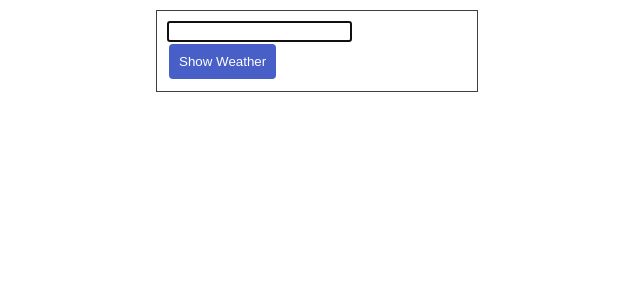
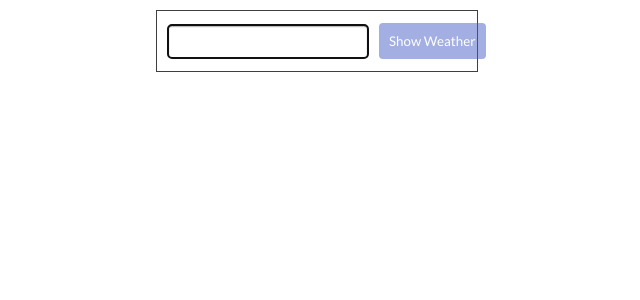
Before and after one commit to Stackeduary/Interactive-Front-End-Development-HW-3, a React app: page / in a window 1280 px wide. Shown: the top 300 px of the page, without its empty margins (323-963 px from the left). Built offline with nearby package versions, Linux system fonts and the light colour scheme.

Commit message:
solution in progress

```diff
--- a/public/index.css
+++ b/public/index.css
@@ -1,14 +1,17 @@
-.container {
+/* * {
+  font-family: 'Lato', sans-serif;
+}
+
+/* .container {
     font-family: Verdana, Geneva, Tahoma, sans-serif;
     display: flex;
     columns: 2;
-    /* align-items: center; */
     justify-content: left;
     font-size: 2em;
     border: 1px solid black;
     flex-direction: column;
     padding: 25px;
-}
+} */
 
 .btn {
     background-color: blue;
@@ -73,4 +76,126 @@
 .widget__row {
   display: flex;
   gap: 8px;
+} */
+
+input {
+  box-shadow: inset 0 0.0625em 0.125em #000;
+  max-width: 100%;
+  background-color: #fff;
+  border-radius: 4px;
+  color: #363636;
+  align-items: center;
+  border: 1px solid #dbdbdb;
+  display: inline-flex;
+  font-size: 16px;
+  justify-content: flex-start;
+  padding: 7px 11px;
+  position: relative;
+  vertical-align: top;
 }
+.input__message {
+  margin-top: 4px;
+  font-size: 13px;
+}
+.input__message.error {
+  color: #f14668;
+}
+button {
+  background-color: #485fc7;
+  border-radius: 4px;
+  border-color: transparent;
+  color: #fff;
+  cursor: pointer;
+  justify-content: center;
+  padding: 8px;
+  text-align: center;
+  white-space: nowrap;
+}
+button:disabled {
+  opacity: 0.5;
+  cursor: not-allowed;
+}
+button.green {
+  background-color: #48c78e;
+}
+
+/* @import url('https://fonts.googleapis.com/css2?family=Lato:wght@400;
+700&display=swap');
+ @import "elements"; */
+input {
+  box-shadow: inset 0 0.0625em 0.125em #000;
+  max-width: 100%;
+  background-color: #fff;
+  border-radius: 4px;
+  color: #363636;
+  align-items: center;
+  border: 1px solid #dbdbdb;
+  display: inline-flex;
+  font-size: 16px;
+  justify-content: flex-start;
+  padding: 7px 11px;
+  position: relative;
+  vertical-align: top;
+}
+.input__message {
+  margin-top: 4px;
+  font-size: 13px;
+}
+.input__message.error {
+  color: #f14668;
+}
+button {
+  background-color: #485fc7;
+  border-radius: 4px;
+  border-color: transparent;
+  color: #fff;
+  cursor: pointer;
+  justify-content: center;
+  padding: 8px;
+  text-align: center;
+  white-space: nowrap;
+}
+button:disabled {
+  opacity: 0.5;
+  cursor: not-allowed;
+}
+button.green {
+  background-color: #48c78e;
+}
+body {
+  margin: 0;
+  padding: 0;
+}
+* {
+  font-family: 'Lato', sans-serif;
+}
+.widget {
+  margin: 10px auto;
+  width: 300px;
+  padding: 10px;
+  border: 1px solid #3f3f3f;
+}
+.widget__header {
+  display: flex;
+  justify-content: space-between;
+  margin-bottom: 16px;
+}
+.widget__header h2 {
+  margin: 0;
+  font-size: 3em;
+}
+.widget__content {
+  display: flex;
+  flex-direction: column;
+  font-size: 2em;
+}
+.widget__row {
+  display: flex;
+  gap: 8px;
+}
+.widget__form {
+  display: flex;
+  flex-direction: row;
+  align-items: center;
+  gap: 8px;
+}
--- a/public/index.html
+++ b/public/index.html
@@ -5,6 +5,7 @@
     <meta http-equiv="X-UA-Compatible" content="IE=edge">
     <meta name="viewport" content="width=device-width, initial-scale=1.0">
     <link rel="stylesheet" href="index.css">
+    <link href='http://fonts.googleapis.com/css?family=Lato:400,700' rel='stylesheet' type='text/css'>
     <script defer src="app.js"></script>
     <title>The Weather Widget</title>
 </head>
--- a/src/components/App.js
+++ b/src/components/App.js
@@ -1,9 +1,8 @@
 import React, {useEffect, useState} from 'react'
+import Weather from './Weather'
 import Header from './Header'
 import {getRandomArbitrary, weatherIcons} from '../util'
-
 import '../../public/index.css'
-import Weather from './Weather'
 
 export default function App() {
     const [temperature, setTemperature] = useState(null)
@@ -22,12 +21,12 @@ export default function App() {
         generateWeather()
     }, [])
 
-    const onCityChange = (e) => {
-        setCity(e.target.value)
+    const onCityChange = (event) => {
+        setCity(event.target.value)
     }
 
-    const showWeather = (e) => {
-        e.preventDefault()
+    const showWeather = (event) => {
+        event.preventDefault()
 
         if (city.length === 0 || city.length >= 20) {
             return null
@@ -43,13 +42,13 @@ export default function App() {
                     <div className="input__container">
                         <input autoFocus type="text" onChange={onCityChange}/>
                         {
-                            city.length >= 20 && <span className="input__message error">City name is too long</span>
+                            city.length >= 20 && <span className="input__message error">City name is too long!</span>
                         }
                     </div>
                     <button
                         disabled={city.length === 0 || city.length >= 20}
                         type="submit"
-                        className="widget__button green">
+                        className="widget__button orange">
                         Show Weather
                     </button>
                 </form>
--- a/src/util.js
+++ b/src/util.js
@@ -3,3 +3,7 @@ export const weatherIcons = ['☀️', '⛅', '☁️', '🌩️', '🌧️', '
 export function getRandomArbitrary(min, max) {
     return Math.ceil(Math.random() * (max - min) + min)
 }
+
+export function convertToFahrenheit(tempC) {
+    return 1.8*tempC + 32
+}
```
Also changed, not shown: src/components/CityForm.js (+7 -6 lines), src/components/Dashboard.js (added, +19 -0 lines), 1 other file (tests, documents, lock files or other folders). Lines whose indentation alone changed are shown as unchanged.
